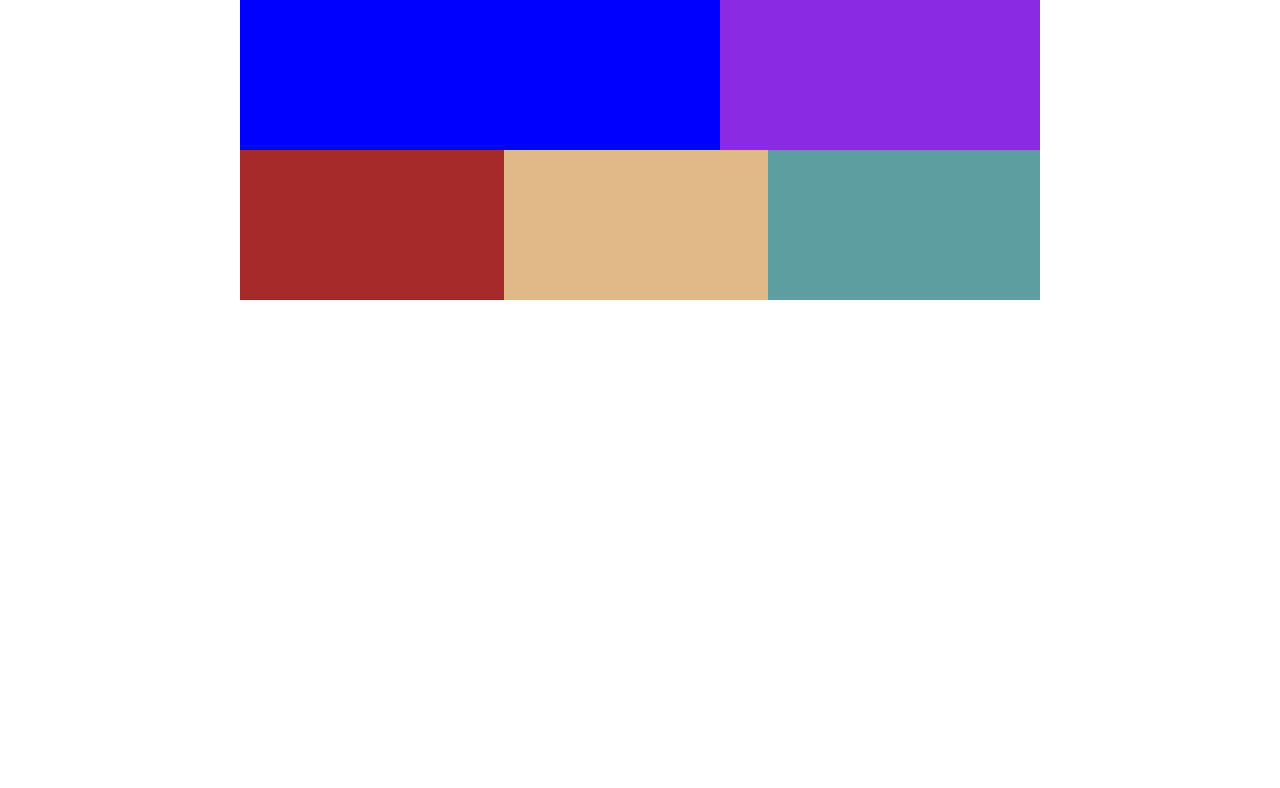
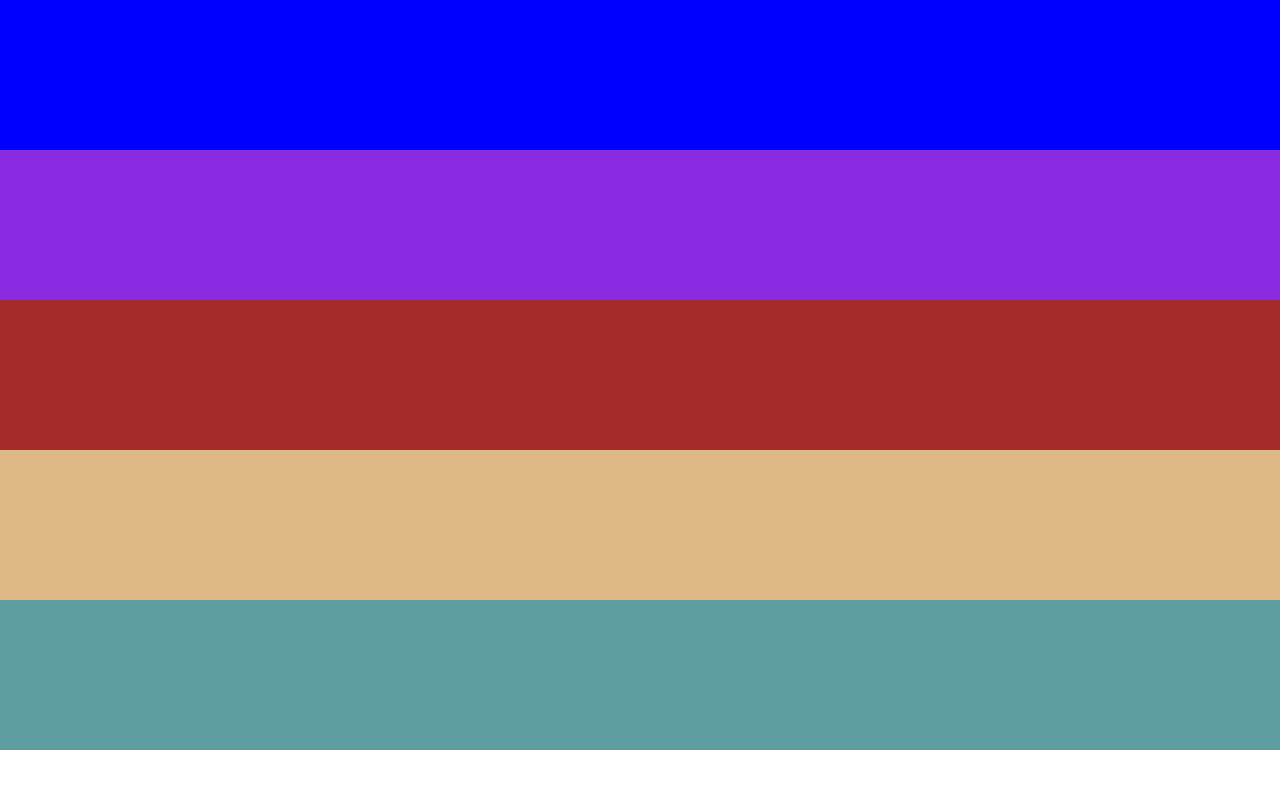
Before and after one commit to jstevenfm/defhtmlcss, a plain HTML site: page mostlyfluid/mostlyfluid.html in a window 1280 px wide. Drawn offline with Linux system fonts and the light colour scheme.

Commit message:
Implementando Mostly Fluid desde el Html

```diff
--- a/mostlyfluid/mostlyfluid.html
+++ b/mostlyfluid/mostlyfluid.html
@@ -4,6 +4,8 @@
     <meta charset="UTF-8">
     <meta name="viewport" content="width=device-width, initial-scale=1.0">
     <link rel="stylesheet" href="./style.css">
+    <link rel="stylesheet" href="./tablet.css" media="screen and (min-width: 600px)">
+    <link rel="stylesheet" href="./desktop.css" media="screen and (min-width: 800px)">
     <title>Mostly Fluid</title>
 </head>
 <body>
```
Also changed, not shown: mostlyfluid/style.css (+7 -4 lines).
